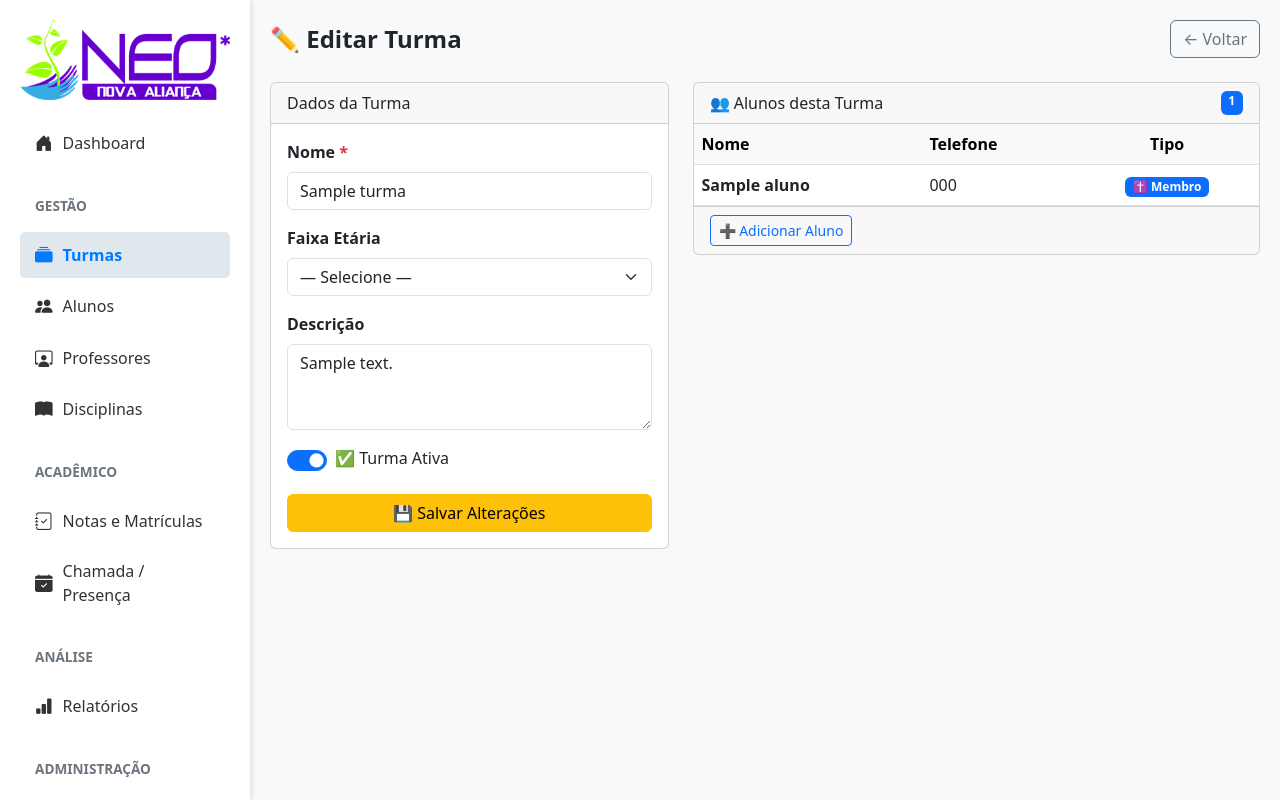
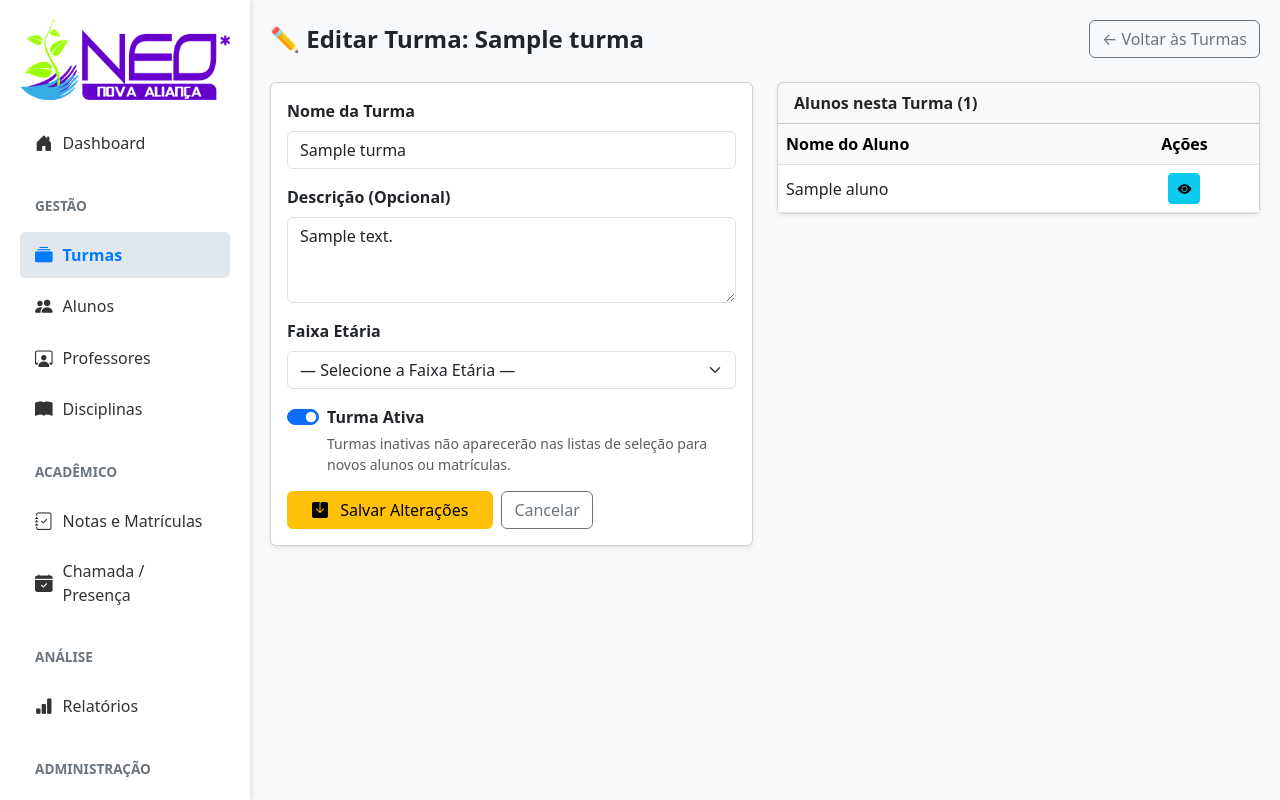
Before and after one commit to contatoandrefarias/escola-biblica, a Flask app: page /turmas/1/editar in a window 1280 px wide. Run offline with Flask 3, Linux system fonts and the light colour scheme; a user stored in the database is signed in; tables that the repository leaves empty hold one stand-in row (values such as "Sample post").

Commit message:
Alterando campo faixa_etaria para dropdown em formularios de turma

```diff
--- a/templates/editar_turma.html
+++ b/templates/editar_turma.html
@@ -2,116 +2,94 @@
 {% block conteudo %}
 
 <div class="d-flex justify-content-between align-items-center mb-4">
-    <h4 class="fw-bold mb-0">✏️ Editar Turma</h4>
-    <a href="/turmas" class="btn btn-outline-secondary">← Voltar</a>
+    <h4 class="fw-bold mb-0">✏️ Editar Turma: {{ turma['nome'] }}</h4>
+    <a href="/turmas" class="btn btn-outline-secondary">← Voltar às Turmas</a>
 </div>
 
-<div class="row g-4">
-    <div class="col-md-5">
-        <div class="card">
-            <div class="card-header">Dados da Turma</div>
+<div class="row">
+    <div class="col-md-6">
+        <div class="card shadow-sm mb-4">
             <div class="card-body">
                 <form method="POST">
                     <div class="mb-3">
-                        <label class="form-label fw-semibold">
-                            Nome <span class="text-danger">*</span>
-                        </label>
-                        <input type="text" name="nome"
-                               class="form-control" required
+                        <label for="nome" class="form-label fw-semibold">Nome da Turma</label>
+                        <input type="text" name="nome" id="nome" class="form-control" required
                                value="{{ turma['nome'] }}">
                     </div>
                     <div class="mb-3">
-                        <label class="form-label fw-semibold">
-                            Faixa Etária
-                        </label>
-                        <select name="faixa_etaria" class="form-select">
-                            <option value="">— Selecione —</option>
-                            {% for op in ["0 a 5 anos","6 a 9 anos",
-                                "10 a 12 anos","13 a 17 anos",
-                                "18 a 25 anos","26 a 40 anos",
-                                "Acima de 40 anos","Todas as idades"] %}
-                            <option value="{{ op }}"
-                                {% if turma['faixa_etaria'] == op %}
-                                    selected{% endif %}>
-                                {{ op }}
-                            </option>
-                            {% endfor %}
+                        <label for="descricao" class="form-label fw-semibold">Descrição (Opcional)</label>
+                        <textarea name="descricao" id="descricao" class="form-control" rows="3">{{ turma['descricao'] }}</textarea>
+                    </div>
+
+                    <div class="mb-3">
+                        <label for="faixa_etaria" class="form-label fw-semibold">Faixa Etária</label>
+                        <select name="faixa_etaria" id="faixa_etaria" class="form-select" required>
+                            <option value="">— Selecione a Faixa Etária —</option>
+                            <option value="criancas" {% if turma['faixa_etaria'] == 'criancas' %}selected{% endif %}>Crianças</option>
+                            <option value="adolescentes_jovens" {% if turma['faixa_etaria'] == 'adolescentes_jovens' %}selected{% endif %}>Adolescentes e Jovens</option>
+                            <option value="adultos" {% if turma['faixa_etaria'] == 'adultos' %}selected{% endif %}>Adultos</option>
                         </select>
                     </div>
-                    <div class="mb-3">
-                        <label class="form-label fw-semibold">
-                            Descrição
-                        </label>
-                        <textarea name="descricao"
-                                  class="form-control" rows="3">{{ turma['descricao'] or '' }}</textarea>
-                    </div>
-                    <div class="mb-4">
-                        <div class="form-check form-switch">
-                            <input type="checkbox" name="ativa"
-                                   class="form-check-input" id="ativa"
-                                   style="width:2.5rem;height:1.3rem"
-                                   {% if turma['ativa'] %}checked{% endif %}>
-                            <label class="form-check-label ms-2"
-                                   for="ativa">
-                                ✅ Turma Ativa
-                            </label>
+
+                    <div class="mb-3 form-check form-switch">
+                        <input class="form-check-input" type="checkbox" role="switch" id="ativa" name="ativa"
+                               {% if turma['ativa'] == 1 %}checked{% endif %}>
+                        <label class="form-check-label fw-semibold" for="ativa">Turma Ativa</label>
+                        <div class="form-text">
+                            Turmas inativas não aparecerão nas listas de seleção para novos alunos ou matrículas.
                         </div>
                     </div>
-                    <button type="submit" class="btn btn-warning w-100">
-                        💾 Salvar Alterações
+
+                    <div class="d-flex gap-2">
+                        <button type="submit" class="btn btn-warning px-4">
+                            <i class="bi bi-save-fill me-2"></i> Salvar Alterações
                         </button>
+                        <a href="/turmas" class="btn btn-outline-secondary">
+                            Cancelar
+                        </a>
+                    </div>
                 </form>
             </div>
         </div>
     </div>
 
-    <div class="col-md-7">
-        <div class="card">
-            <div class="card-header d-flex justify-content-between">
-                <span>👥 Alunos desta Turma</span>
-                <span class="badge bg-primary">
-                    {{ alunos_turma|length }}
-                </span>
+    <div class="col-md-6">
+        <div class="card shadow-sm">
+            <div class="card-header fw-semibold">
+                Alunos nesta Turma ({{ alunos_turma|length }})
             </div>
             <div class="card-body p-0">
-                <table class="table table-hover mb-0">
+                <div class="table-responsive">
+                    <table class="table table-hover mb-0 align-middle">
                         <thead class="table-light">
                             <tr>
-                            <th>Nome</th>
-                            <th>Telefone</th>
-                            <th class="text-center">Tipo</th>
+                                <th>Nome do Aluno</th>
+                                <th class="text-center">Ações</th>
                             </tr>
                         </thead>
                         <tbody>
                             {% if alunos_turma %}
-                        {% for a in alunos_turma %}
+                            {% for aluno in alunos_turma %}
                             <tr>
-                            <td class="fw-semibold">{{ a['nome'] }}</td>
-                            <td>{{ a['telefone'] or '—' }}</td>
+                                <td>{{ aluno['nome'] }}</td>
                                 <td class="text-center">
-                                {% if a['membro_igreja'] %}
-                                <span class="badge bg-primary">✝️ Membro</span>
-                                {% else %}
-                                <span class="badge bg-secondary">👤 Visitante</span>
-                                {% endif %}
+                                    <a href="/alunos/{{ aluno['id'] }}/editar" class="btn btn-sm btn-info" title="Ver/Editar Aluno">
+                                        <i class="bi bi-eye-fill"></i>
+                                    </a>
                                 </td>
                             </tr>
                             {% endfor %}
                             {% else %}
                             <tr>
-                            <td colspan="3"
-                                class="text-center py-5 text-muted">
-                                Nenhum aluno nesta turma ainda.
+                                <td colspan="2" class="text-center py-4 text-muted">
+                                    <div class="fs-1 mb-2">🤷‍♂️</div>
+                                    Nenhum aluno cadastrado nesta turma.
                                 </td>
                             </tr>
                             {% endif %}
                         </tbody>
                     </table>
                 </div>
-            <div class="card-footer">
-                <a href="/alunos/novo" class="btn btn-sm btn-outline-primary">
-                    ➕ Adicionar Aluno
-                </a>
             </div>
         </div>
     </div>
```
Also changed, not shown: templates/nova_turma.html (+19 -28 lines). Lines whose indentation alone changed are shown as unchanged.
